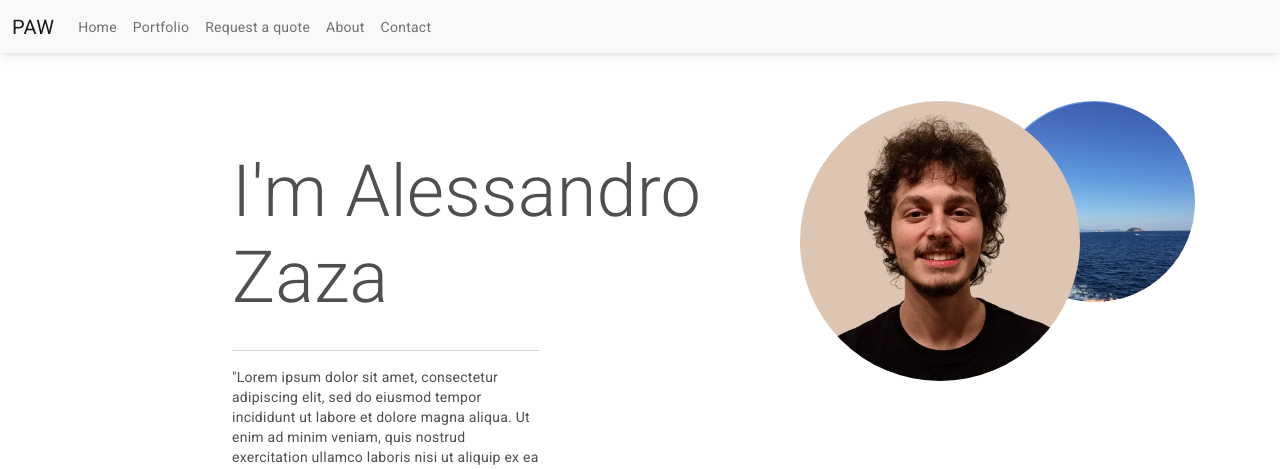
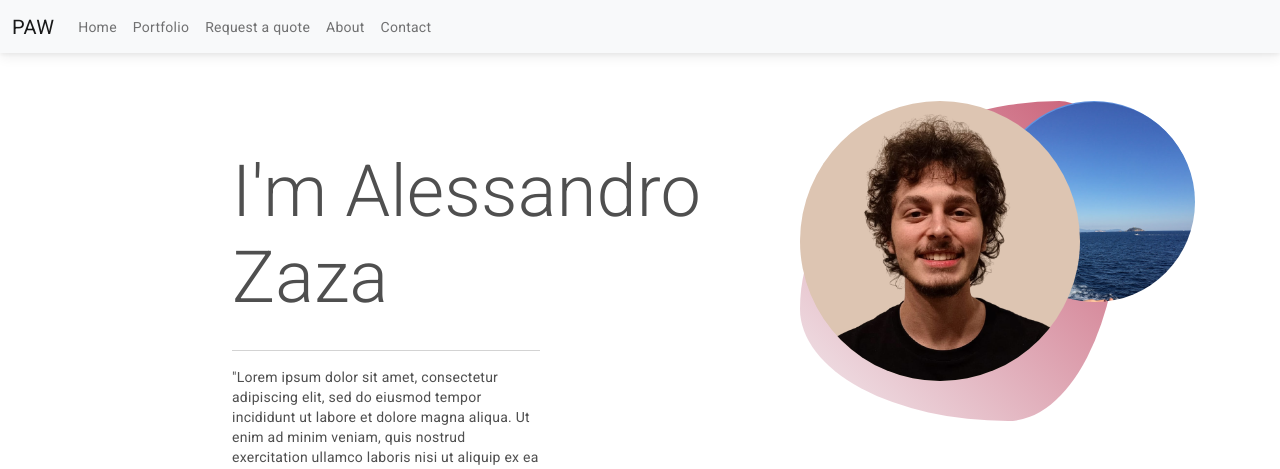
Before and after one commit to AlessandroZaza/Portfolio_Preventivo, an Angular app: page /portfolio-alessandro in a window 1280 px wide. Shown: the top 469 px of the page. Built offline with nearby package versions, Linux system fonts and the light colour scheme.

Commit message:
add gradient to portfolio alessandro

```diff
--- a/src/app/components/portfolio-alessandro/portfolio-alessandro.component.css
+++ b/src/app/components/portfolio-alessandro/portfolio-alessandro.component.css
@@ -0,0 +1,24 @@
+.backgroundElement {
+    width: 100%;
+    background: linear-gradient(45deg, #3f84e5, #f0e2e7, #b20d30);
+    background-size: 300% 300%;
+    animation: color 12s ease-in-out infinite;
+  }
+
+  @keyframes color {
+    0% {
+      background-position: 0 50%;
+    }
+    50% {
+      background-position: 100% 50%;
+    }
+    100% {
+      background-position: 0 50%;
+    }
+  }
+
+  .backgroundElement {
+    border-radius: 81% 19% 35% 65% / 65% 32% 68% 35%    ;
+    padding: 20vh;
+    width: 25%;
+  }
--- a/src/app/components/portfolio-alessandro/portfolio-alessandro.component.html
+++ b/src/app/components/portfolio-alessandro/portfolio-alessandro.component.html
@@ -1,3 +1,4 @@
+<link rel="stylesheet" href="./portfolio-alessandro.component.css" />
 <section class="d-flex justify-content-center">
   <div class="d-flex flex-column w-50 align-items-start pt-5 ps-4 mt-5">
     <p class="display-2 ms-5">I'm Alessandro Zaza</p>
@@ -18,6 +19,8 @@
     style="height: 35vh"
   >
     <div class="img2 position-relative mx-auto">
+
+  <div class="backgroundElement position-absolute z-0 end-0"></div>
       <img
         style="
           position: absolute;
```
